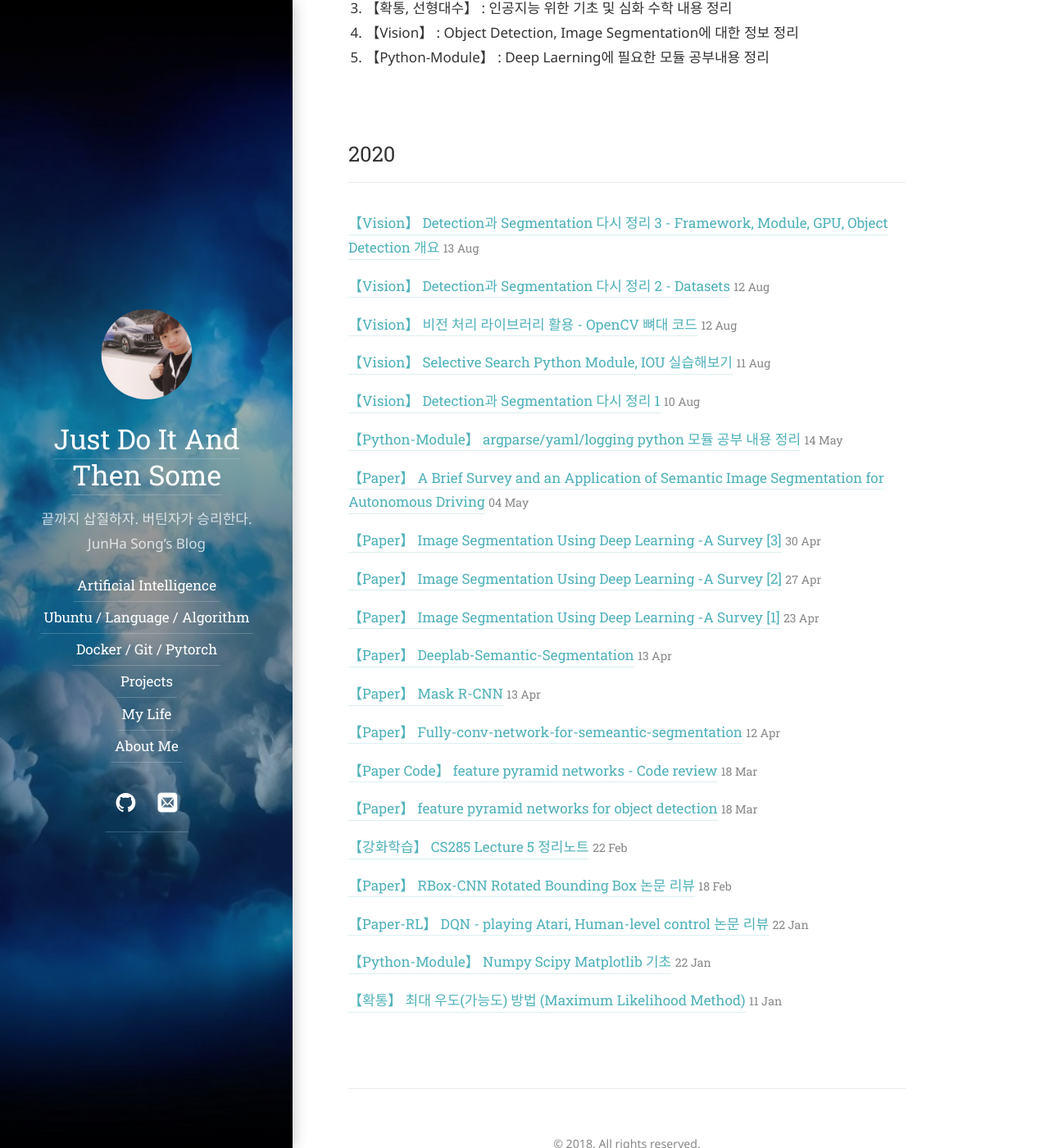
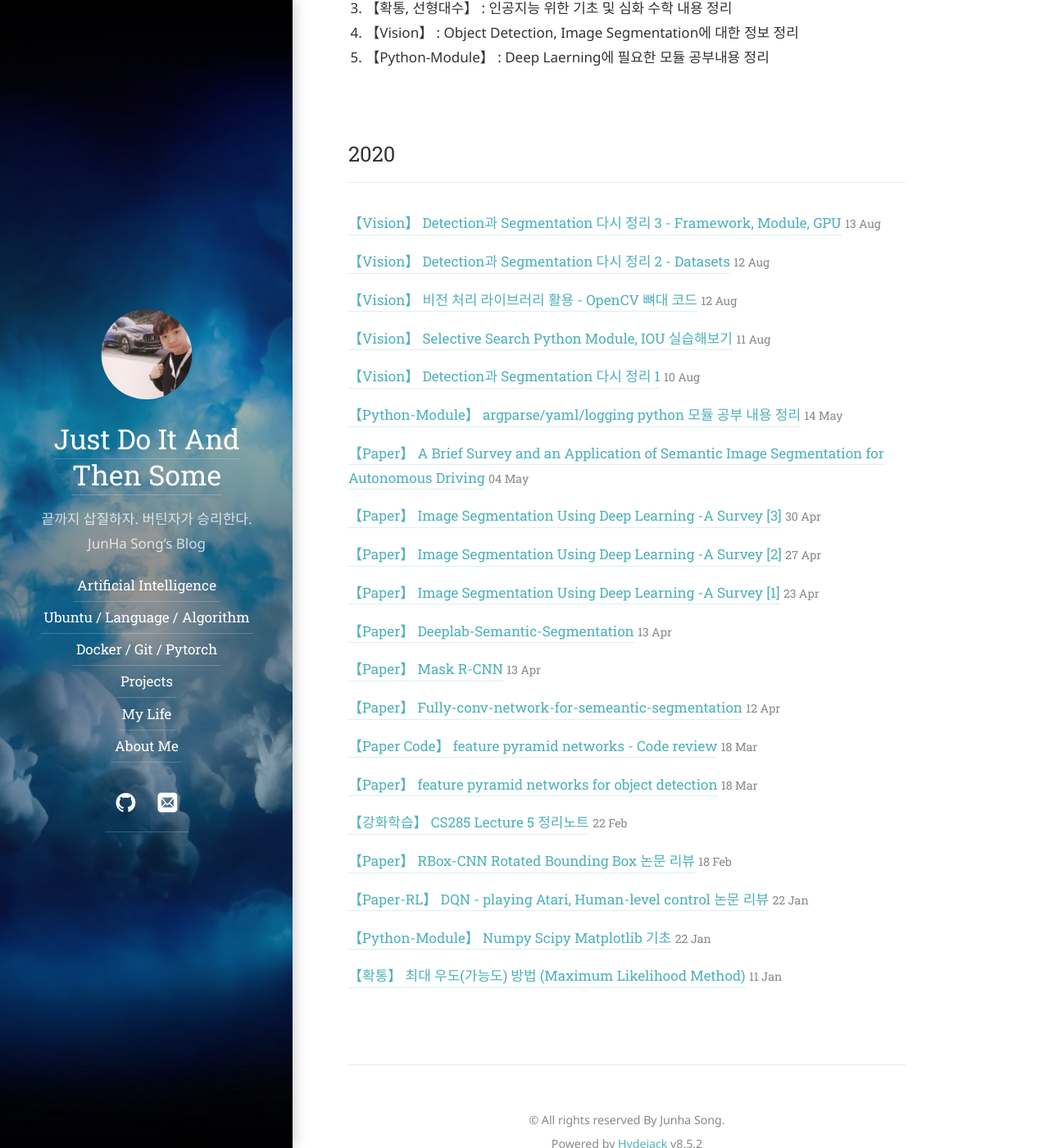
Before and after one commit to junsusong98/junha1125.github.io, a Jekyll site: the page built from _featured_categories/artificial-intelligence.md, in a window 1280 px wide and 1400 px high, scrolled down 308 px. Shown: the whole window at 82% size. Built offline with Jekyll 4.4.1, drawn with Linux system fonts in a browser that asks for light colours; some web fonts are replaced.

Commit message:
Chnage Copyright owner

```diff
--- a/_config.yml
+++ b/_config.yml
@@ -68,7 +68,7 @@ menu:
 #     url:               /cookies-policy/
 
 # This text will appear in a `<small>` tag in the footer of every page.
-copyright:             © 2018. All rights reserved.
+copyright:             © All rights reserved By Junha Song.
 
 # Format of the permalinks
 permalink:             /:categories/:year-:month-:day-:title/
--- a/artificial-intelligence/_posts/2020-08-13-detect,segmenta3.md
+++ b/artificial-intelligence/_posts/2020-08-13-detect,segmenta3.md
@@ -1,6 +1,6 @@
 ---
 layout: post
-title: 【Vision】 Detection과 Segmentation 다시 정리 3 - Framework, Module, GPU, Object Detection 개요
+title: 【Vision】 Detection과 Segmentation 다시 정리 3 - Framework, Module, GPU
 description: >
   당연하다고 생각하지만, 아직은 공부할게 많은 Detection과 Segmentation에 대한 개념을 다시 상기하고 정리해보면서 공부해볼 계획이다.
 ---
```
